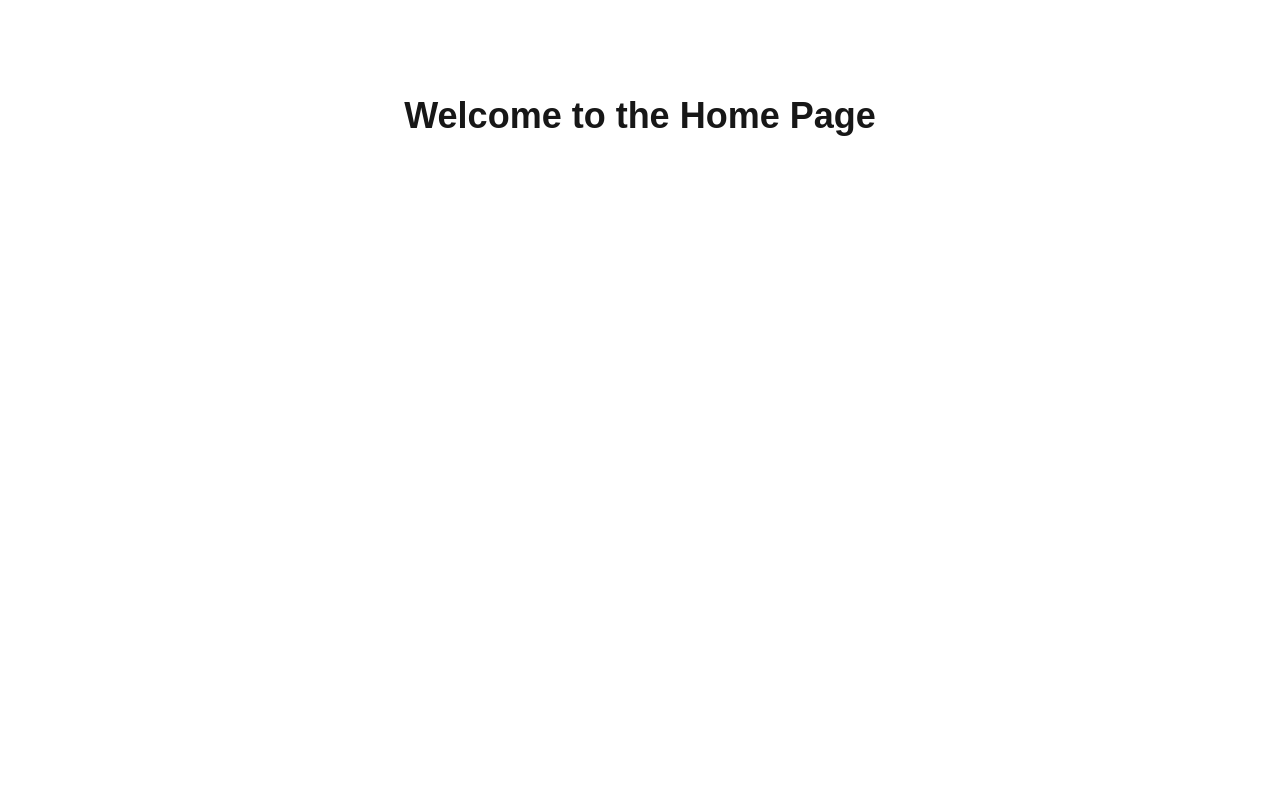
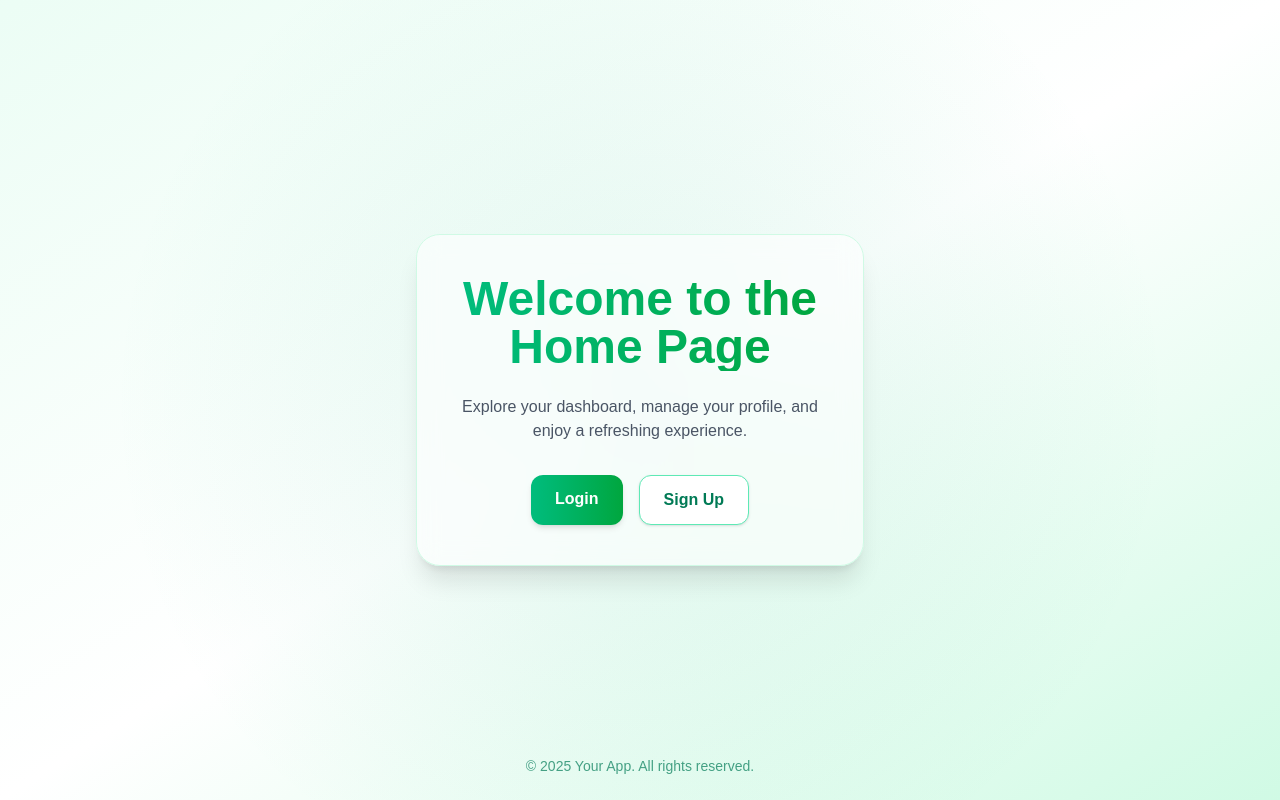
Before and after one commit to qurrahazam/auth-system2, a Next.js app: page / in a window 1280 px wide. Built offline with nearby package versions, Linux system fonts and the light colour scheme.

Commit message:
UPDATED: better ui

```diff
--- a/src/app/page.tsx
+++ b/src/app/page.tsx
@@ -1,7 +1,40 @@
+"use client";
+
+import Link from "next/link";
+
 export default function Home() {
   return (
-    <main className="flex min-h-screen flex-col items-center justify-between p-24">
-      <h1 className="text-4xl font-bold">Welcome to the Home Page</h1>
+    <main className="relative flex min-h-screen flex-col items-center justify-center bg-gradient-to-br from-emerald-50 via-white to-emerald-100 text-gray-800 px-6 overflow-hidden">
+      <div className="absolute inset-0 bg-[radial-gradient(circle_at_center,rgba(16,185,129,0.1),transparent_70%)]"></div>
+
+      <div className="relative z-10 text-center max-w-md p-10 rounded-3xl backdrop-blur-md bg-white/60 shadow-xl border border-emerald-100">
+        <h1 className="text-5xl font-extrabold mb-6 bg-gradient-to-r from-emerald-500 to-green-600 bg-clip-text text-transparent">
+          Welcome to the Home Page
+        </h1>
+        <p className="text-gray-600 mb-8">
+          Explore your dashboard, manage your profile, and enjoy a refreshing experience.
+        </p>
+
+        <div className="flex gap-4 justify-center">
+          <Link
+            href="/login"
+            className="px-6 py-3 rounded-xl bg-gradient-to-r from-emerald-500 to-green-600 text-white hover:from-emerald-600 hover:to-green-700 transition-all duration-300 font-semibold shadow-md"
+          >
+            Login
+          </Link>
+
+          <Link
+            href="/signup"
+            className="px-6 py-3 rounded-xl border border-emerald-300 bg-white hover:bg-emerald-50 transition-all duration-300 font-semibold text-emerald-700 shadow-sm"
+          >
+            Sign Up
+          </Link>
+        </div>
+      </div>
+
+      <footer className="absolute bottom-6 text-sm text-emerald-700/70">
+        © {new Date().getFullYear()} Your App. All rights reserved.
+      </footer>
     </main>
   );
 }
```
